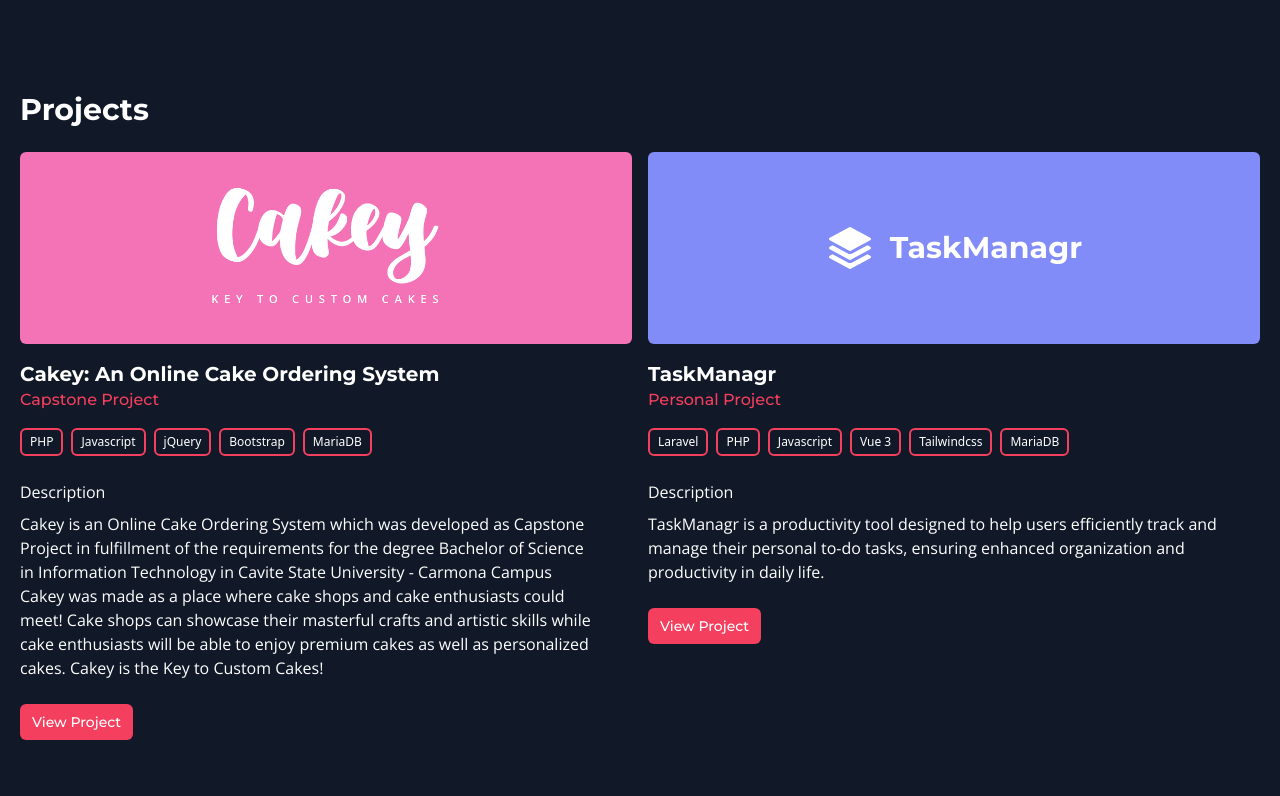
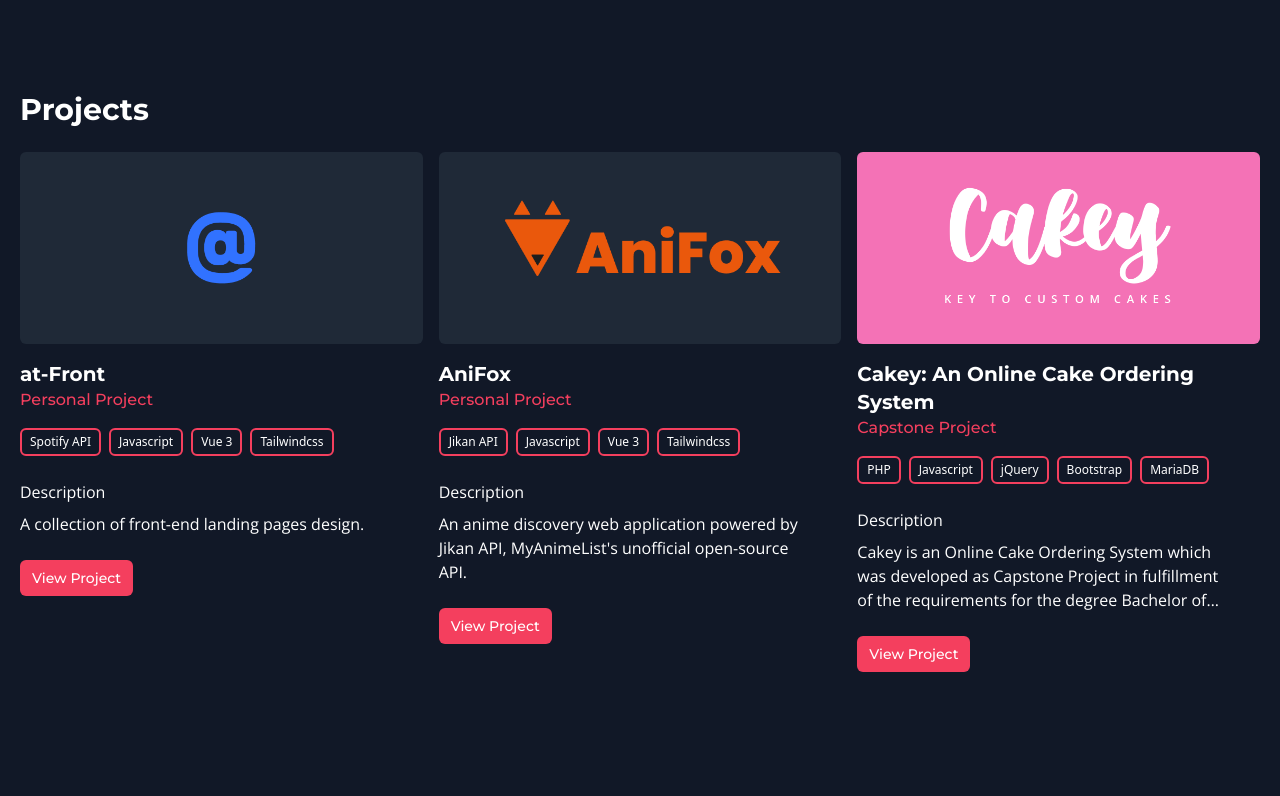
Before and after one commit to winraaawr/portfolio, a Vue app: page / in a window 1280 px wide. Shown: the part 1380-2176 px from the top of the page. Built offline with nearby package versions, Linux system fonts and the light colour scheme.

Commit message:
Update Projects

```diff
--- a/src/components/Projects.vue
+++ b/src/components/Projects.vue
@@ -1,7 +1,54 @@
 <template>
     <div id="projects" class="container flex flex-col py-8 my-8 h-auto md:min-h-[60vh] w-full">
         <h1 class="text-display font-bold text-3xl text-white">Projects</h1>
-        <div class="flex flex-col md:flex-row my-2">
+        <div class="grid grid-cols-1 md:grid-cols-3 gap-4 my-2">
+
+            <div class="flex flex-col w-full py-4 text-white">
+                <span class="flex flex-row items-center justify-center mb-4 h-48 w-full bg-gray-800 rounded-md">
+                    <img src="../assets/at-front-logo.png" class="h-24 w-auto object-cover object-center" alt="AniFox Logo">
+                </span>
+                <h2 class="text-display font-bold text-xl">at-Front</h2>
+                <h3 class="text-display text-rose-500 mb-4">Personal Project</h3>
+                <div class="flex flex-wrap mb-4">
+                    <span class="text-xs border-2 border-rose-500 rounded-md mr-2 mb-2 px-2 py-1">Spotify API</span>
+                    <span class="text-xs border-2 border-rose-500 rounded-md mr-2 mb-2 px-2 py-1">Javascript</span>
+                    <span class="text-xs border-2 border-rose-500 rounded-md mr-2 mb-2 px-2 py-1">Vue 3</span>
+                    <span class="text-xs border-2 border-rose-500 rounded-md mr-2 mb-2 px-2 py-1">Tailwindcss</span>
+                </div>
+                <h6 class="text-body mb-2">Description</h6>
+                <span class="mb-6 md:mr-8 text-body text-sm md:text-base">
+                    A collection of front-end landing pages design.
+                    <br>
+                </span>
+                <div class="flex">
+                    <a class="text-display bg-rose-500 py-2 px-3 text-sm rounded-md hover:bg-rose-600 hover:shadow-md transition-all ease-in-out"
+                        href="https://at-front.pages.dev/">View Project</a>
+                </div>
+            </div>
+
+            <div class="flex flex-col w-full py-4 text-white">
+                <span class="flex flex-row items-center justify-center mb-4 h-48 w-full bg-gray-800 rounded-md">
+                    <img src="../assets/anifox-logo.png" class="h-24 w-auto object-cover object-center" alt="AniFox Logo">
+                </span>
+                <h2 class="text-display font-bold text-xl">AniFox</h2>
+                <h3 class="text-display text-rose-500 mb-4">Personal Project</h3>
+                <div class="flex flex-wrap mb-4">
+                    <span class="text-xs border-2 border-rose-500 rounded-md mr-2 mb-2 px-2 py-1">Jikan API</span>
+                    <span class="text-xs border-2 border-rose-500 rounded-md mr-2 mb-2 px-2 py-1">Javascript</span>
+                    <span class="text-xs border-2 border-rose-500 rounded-md mr-2 mb-2 px-2 py-1">Vue 3</span>
+                    <span class="text-xs border-2 border-rose-500 rounded-md mr-2 mb-2 px-2 py-1">Tailwindcss</span>
+                </div>
+                <h6 class="text-body mb-2">Description</h6>
+                <span class="mb-6 md:mr-8 text-body text-sm md:text-base">
+                    An anime discovery web application powered by Jikan API, MyAnimeList's unofficial open-source API.
+                    <br>
+                </span>
+                <div class="flex">
+                    <a class="text-display bg-rose-500 py-2 px-3 text-sm rounded-md hover:bg-rose-600 hover:shadow-md transition-all ease-in-out"
+                        href="https://winraaawr.github.io/anifox/">View Project</a>
+                </div>
+            </div>
+
             <div class="flex flex-col w-full py-4 md:mr-4 text-white">
                 <span class="flex flex-row items-center justify-center mb-4 h-48 w-full bg-pink-400 rounded-md">
                     <img src="../assets/cakey-logo.png" class="h-36 w-auto object-cover object-center" alt="cakey logo">
@@ -16,7 +63,7 @@
                     <span class="text-xs border-2 border-rose-500 rounded-md mr-2 mb-2 px-2 py-1">MariaDB</span>
                 </div>
                 <h6 class="text-body mb-2">Description</h6>
-                <span class="mb-6 md:mr-8 text-body text-sm md:text-base">
+                <span class="mb-6 md:mr-8 text-body text-sm md:text-base line-clamp-3">
                     Cakey is an Online Cake Ordering System
                     which was developed as Capstone Project in fulfillment of the
                     requirements for the degree Bachelor of Science in Information Technology in
@@ -34,34 +81,8 @@
                 </div>
             </div>
 
-            <div class="flex flex-col w-full py-4 text-white">
-                <span class="flex flex-row items-center justify-center mb-4 h-48 w-full bg-indigo-400 rounded-md">
-                    <Square3Stack3DIcon class="h-8 w-8 md:h-12 md:w-12 text-white mr-4" />
-                    <span class="text-xl md:text-3xl text-display font-bold">
-                        TaskManagr
-                    </span>
-                </span>
-                <h2 class="text-display font-bold text-xl">TaskManagr</h2>
-                <h3 class="text-display text-rose-500 mb-4">Personal Project</h3>
-                <div class="flex flex-wrap mb-4">
-                    <span class="text-xs border-2 border-rose-500 rounded-md mr-2 mb-2 px-2 py-1">Laravel</span>
-                    <span class="text-xs border-2 border-rose-500 rounded-md mr-2 mb-2 px-2 py-1">PHP</span>
-                    <span class="text-xs border-2 border-rose-500 rounded-md mr-2 mb-2 px-2 py-1">Javascript</span>
-                    <span class="text-xs border-2 border-rose-500 rounded-md mr-2 mb-2 px-2 py-1">Vue 3</span>
-                    <span class="text-xs border-2 border-rose-500 rounded-md mr-2 mb-2 px-2 py-1">Tailwindcss</span>
-                    <span class="text-xs border-2 border-rose-500 rounded-md mr-2 mb-2 px-2 py-1">MariaDB</span>
-                </div>
-                <h6 class="text-body mb-2">Description</h6>
-                <span class="mb-6 md:mr-8 text-body text-sm md:text-base">
-                    TaskManagr is a productivity tool designed to help users efficiently track and manage their personal
-                    to-do tasks, ensuring enhanced organization and productivity in daily life.
-                    <br>
-                </span>
-                <div class="flex">
-                    <a class="text-display bg-rose-500 py-2 px-3 text-sm rounded-md hover:bg-rose-600 hover:shadow-md transition-all ease-in-out"
-                        href="">View Project</a>
-                </div>
-            </div>
+
+
         </div>
     </div>
 </template>
```
Also changed, not shown: src/assets/anifox-logo.png (added), src/assets/at-front-logo.png (added).
